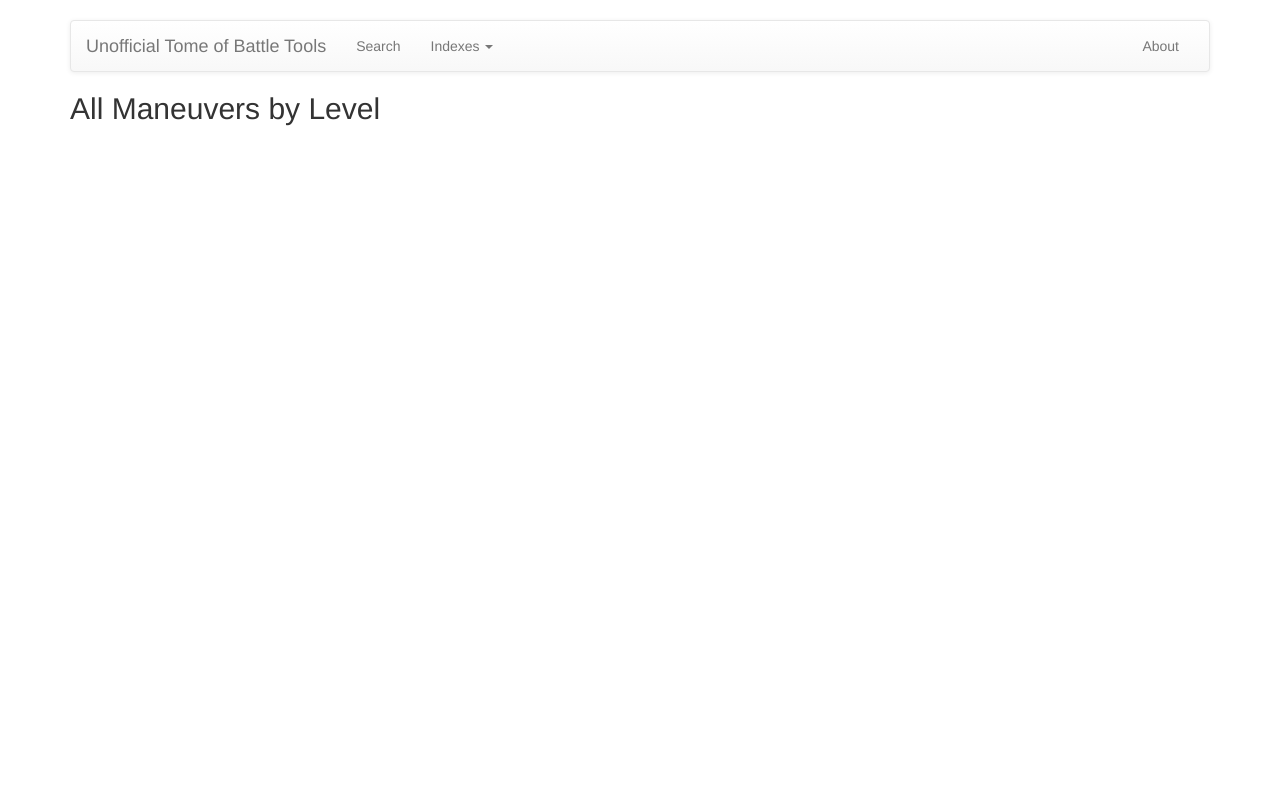
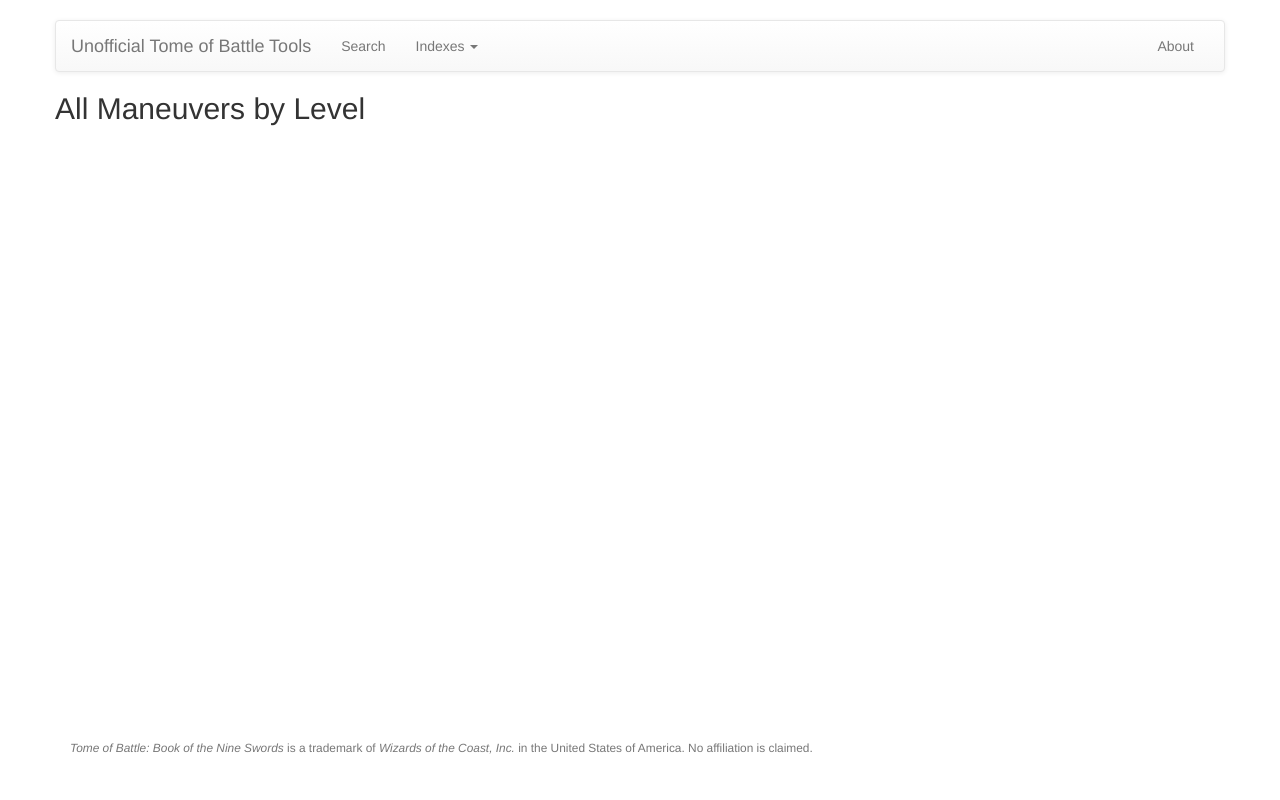
Before and after one commit to Ernir/tome-of-battle-tools, a Django app: template search_engine/templates/maneuvers_by_level.html in a window 1280 px wide. Run offline with Django 3.2, Linux system fonts and the light colour scheme; the template is opened without the code that fills it, so the values that code supplies are empty; some libraries are stand-ins or nearby versions.

Commit message:
Appearance-related modifications - footer put back in, whitespace stripped in Maneuver model, and the 'only one maneuver found' message fixed.

```diff
--- a/search_engine/models.py
+++ b/search_engine/models.py
@@ -113,7 +113,7 @@
 
     saving_throw = models.ForeignKey(SavingThrow, blank=True, null=True)
 
-    descriptive_text = models.TextField()
+    descriptive_text = models.TextField()  # Markdown-formatted maneuver main text
 
     slug = models.SlugField()
     html_description = models.TextField()
@@ -125,6 +125,7 @@
     def save(self, *args, **kwargs):
 
         self.slug = slugify(self.name)
+        self.descriptive_text = self.descriptive_text.strip()
         self.html_description = markdown(self.descriptive_text, extensions=["tables"])
         self.html_description = self.html_description.replace("<table>", "<table class='table'>")
         super(Maneuver, self).save(*args, **kwargs)
--- a/search_engine/static/style.css
+++ b/search_engine/static/style.css
@@ -1,7 +1,29 @@
 body {
-  padding-top: 20px;
+    padding-top: 20px;
 }
 
 .navbar {
-  margin-bottom: 20px;
+    margin-bottom: 20px;
 }
+
+/* Footer placement */
+
+html,
+body {
+    height: 100%;
+}
+
+/* Wrapper for page content to push down footer */
+#content {
+    min-height: 100%;
+    height: auto;
+    /* Negative indent footer by its height */
+    margin: 0 auto -60px;
+    /* Pad bottom by footer height*/
+    padding: 0 0 160px;
+}
+
+/* Set the fixed height of the footer here */
+#footer {
+    height: 60px;
+}
--- a/search_engine/templates/base.html
+++ b/search_engine/templates/base.html
@@ -25,6 +25,12 @@
     {% endblock %}
 </div>
 
+<div id="footer">
+    <div class="container text-muted">
+        <p class="small"><em>Tome of Battle: Book of the Nine Swords</em> is a trademark of <em>Wizards of the Coast, Inc.</em> in the United States of America. No affiliation is claimed.</p>
+    </div>
+</div>
+
 <!-- minified jQuery -->
 <script src="//code.jquery.com/jquery-2.1.1.min.js"></script>
 
```
Also changed, not shown: search_engine/static/search.js (+8 -4 lines).
